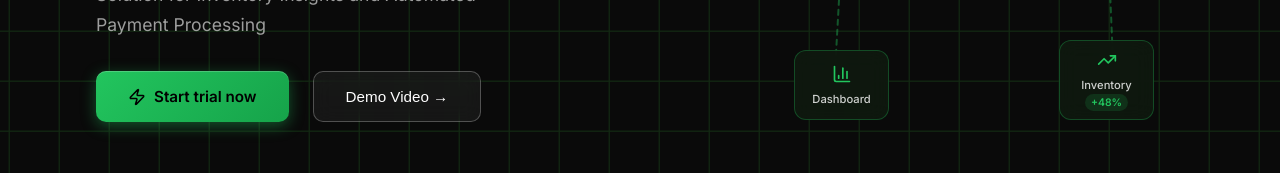
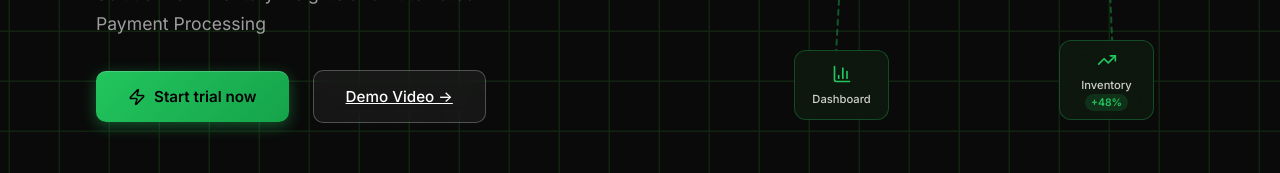
Before and after one commit to Hacknova49/Stock_Easy, a React (Vite) app in the folder frontend/STOCK_EASY/: page / in a window 1280 px wide. Shown: the part 428-601 px from the top of the page. Built offline with nearby package versions, Linux system fonts and the light colour scheme.

Commit message:
video link added

```diff
--- a/frontend/STOCK_EASY/src/pages/Landing.jsx
+++ b/frontend/STOCK_EASY/src/pages/Landing.jsx
@@ -92,7 +92,7 @@
               <Zap size={18} />
               Start trial now
             </Link>
-            <button className="btn-secondary">Demo Video →</button>
+            <a href="https://drive.google.com/file/d/10bZdTYxfNd5ZLhjChRADZy-OaPW0dlhX/view?usp=sharing" target="_blank" rel="noopener noreferrer" className="btn-secondary">Demo Video →</a>
           </div>
         </div>
 
```
